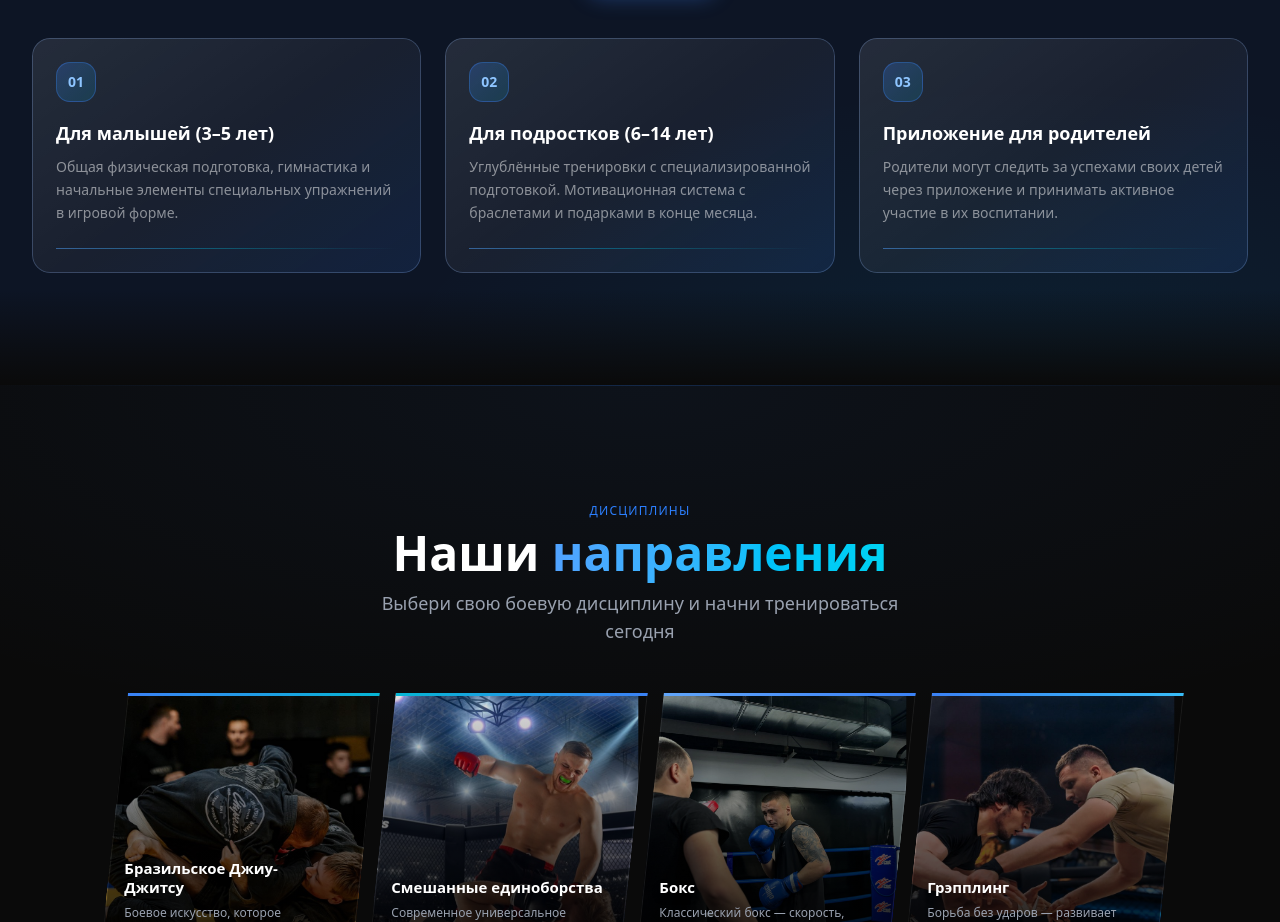
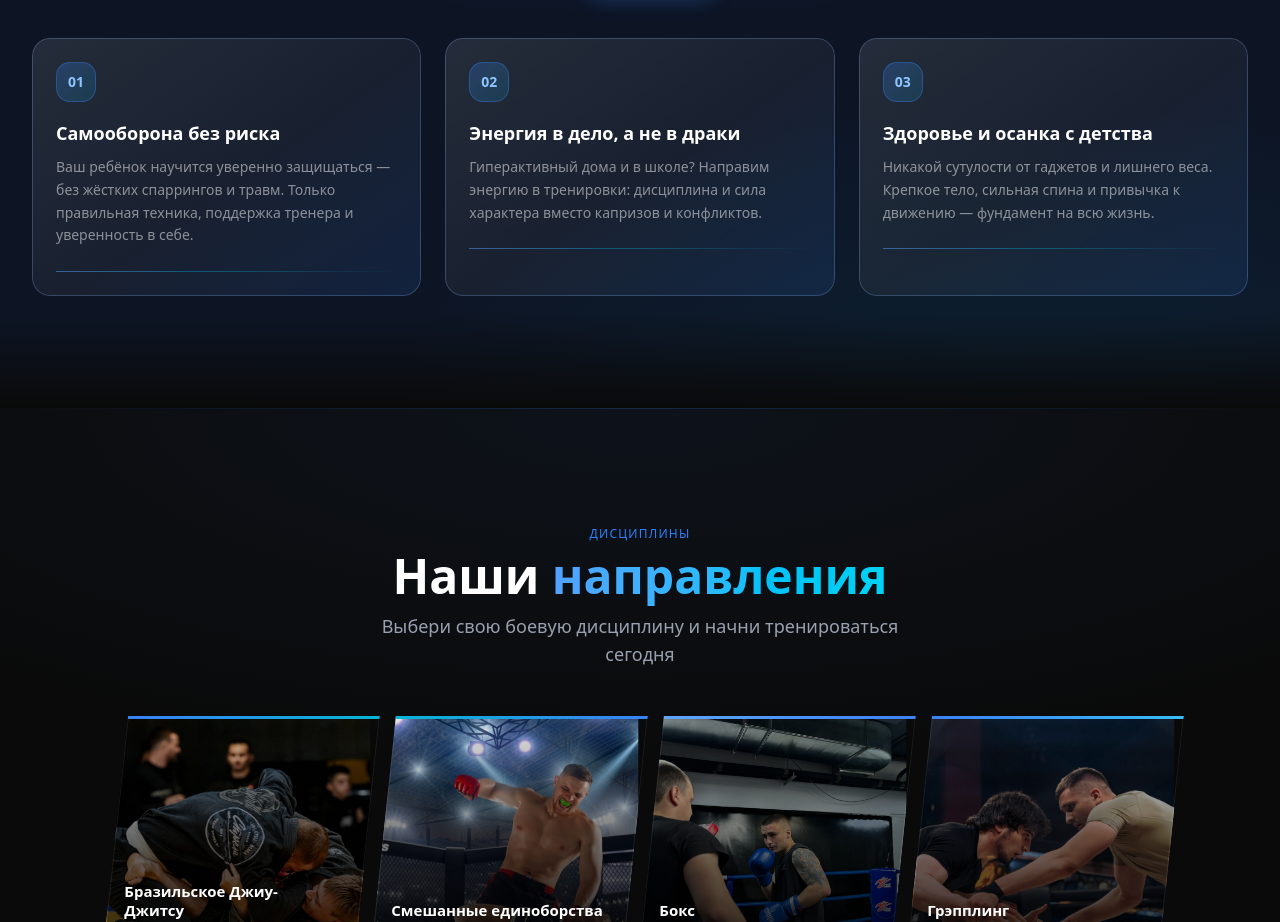
Before and after one commit to german9827387/bjj59-site, a Next.js app: page / in a window 1280 px wide. Shown: the part 1227-2149 px from the top of the page. Built offline with nearby package versions, Linux system fonts and the light colour scheme.

Commit message:
content: update all ForWhom tabs (adults/children/family)

```diff
--- a/components/ForWhom.tsx
+++ b/components/ForWhom.tsx
@@ -34,18 +34,18 @@ const tabs = [
     items: [
       {
         num: "01",
-        title: "Для малышей (3–5 лет)",
-        desc: "Общая физическая подготовка, гимнастика и начальные элементы специальных упражнений в игровой форме.",
+        title: "Самооборона без риска",
+        desc: "Ваш ребёнок научится уверенно защищаться — без жёстких спаррингов и травм. Только правильная техника, поддержка тренера и уверенность в себе.",
       },
       {
         num: "02",
-        title: "Для подростков (6–14 лет)",
-        desc: "Углублённые тренировки с специализированной подготовкой. Мотивационная система с браслетами и подарками в конце месяца.",
+        title: "Энергия в дело, а не в драки",
+        desc: "Гиперактивный дома и в школе? Направим энергию в тренировки: дисциплина и сила характера вместо капризов и конфликтов.",
       },
       {
         num: "03",
-        title: "Приложение для родителей",
-        desc: "Родители могут следить за успехами своих детей через приложение и принимать активное участие в их воспитании.",
+        title: "Здоровье и осанка с детства",
+        desc: "Никакой сутулости от гаджетов и лишнего веса. Крепкое тело, сильная спина и привычка к движению — фундамент на всю жизнь.",
       },
     ],
   },
@@ -56,18 +56,18 @@ const tabs = [
     items: [
       {
         num: "01",
-        title: "Семейные тренировки",
-        desc: "Специальные программы для всей семьи, чтобы заниматься спортом вместе, укрепляя связи и поддерживая друг друга.",
+        title: "Папа — пример, а не зритель",
+        desc: "Не нужно быть в форме, чтобы начать. Тренируетесь вместе с нуля — и ребёнок видит не живот, а характер отца, который не боится меняться.",
       },
       {
         num: "02",
-        title: "Семейные скидки",
-        desc: "Выгодные условия на покупку абонементов для всей семьи. Абонемент 5900₽ + 5000₽ за второго ребёнка.",
+        title: "Семейная цена, не как ипотека",
+        desc: "Специальные условия для семей: папа + ребёнок без переплат за двойной абонемент. Один зал, один тренер, одна разумная цена.",
       },
       {
         num: "03",
-        title: "Тренируйтесь все вместе",
-        desc: "Можно приводить детей в разные группы и заниматься самому на третьем ковре — всё в одном месте!",
+        title: "Расписание под вашу жизнь",
+        desc: "Работа, школа, кружки — мы знаем, как это устроено. Гибкое расписание и разные группы в одном зале: каждый занимается в удобное время.",
       },
     ],
   },
```
